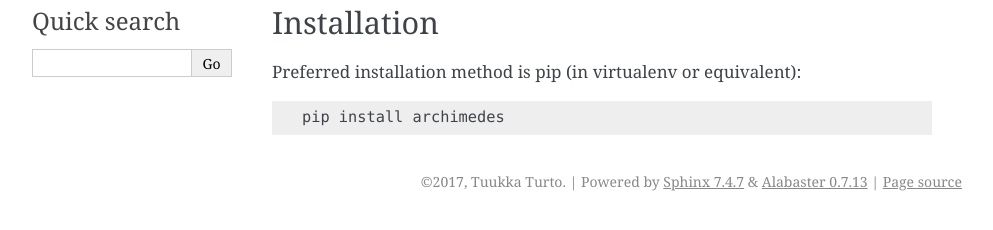
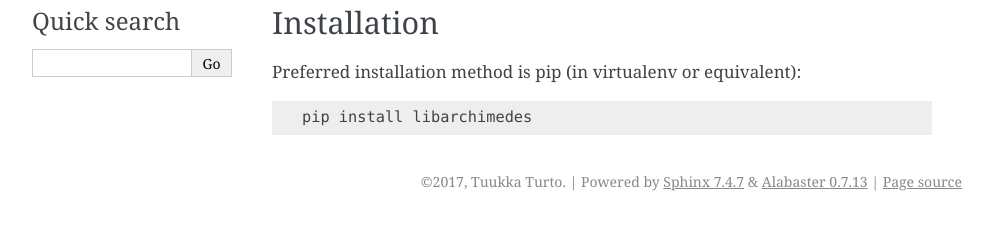
Before and after one commit to tuturto/archimedes, a Sphinx documentation site: the page built from doc/intro.rst, in a window 1280 px wide. Shown: the part 220-450 px from the top of the page, without its empty margins (148-1141 px from the left). Built offline with Sphinx 7.4.7, drawn with Linux system fonts in a browser that asks for light colours.

Commit message:
fix installation

```diff
--- a/README.rst
+++ b/README.rst
@@ -18,6 +18,8 @@ immediately. For this case, use ``check``.
 
 Only Hypothesis is installed as a dependency. Hamcrest and Hymn have to
 be installed separately.
+
+For more comprehensive documentation, see http://archimedes.readthedocs.io/
 
 Examples are good:
 ------------------
--- a/doc/intro.rst
+++ b/doc/intro.rst
@@ -10,6 +10,6 @@ Installation
 
 Preferred installation method is pip (in virtualenv or equivalent)::
 
-   pip install archimedes
+   pip install libarchimedes
 
 .. _nose: http://nose.readthedocs.io/en/latest/
```
